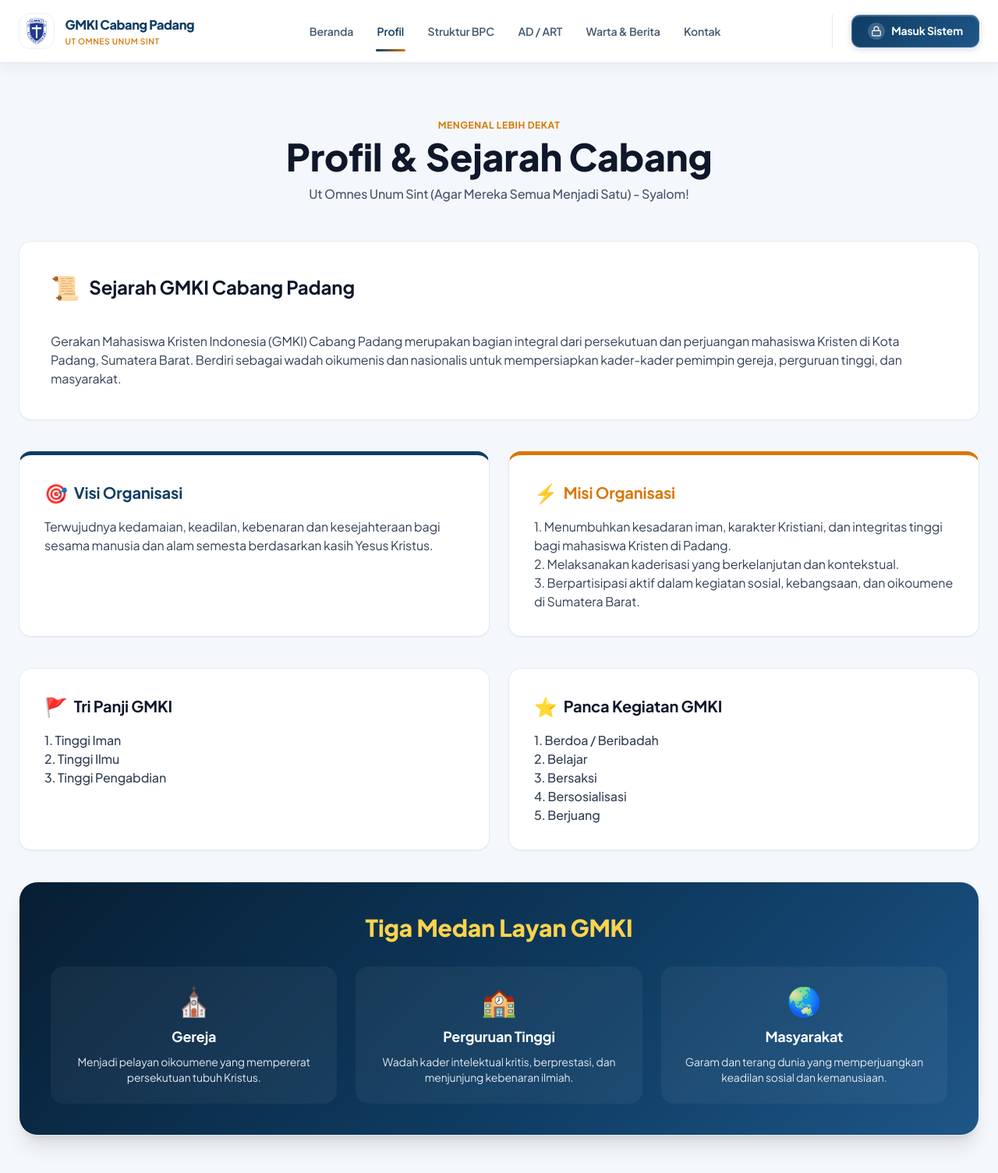
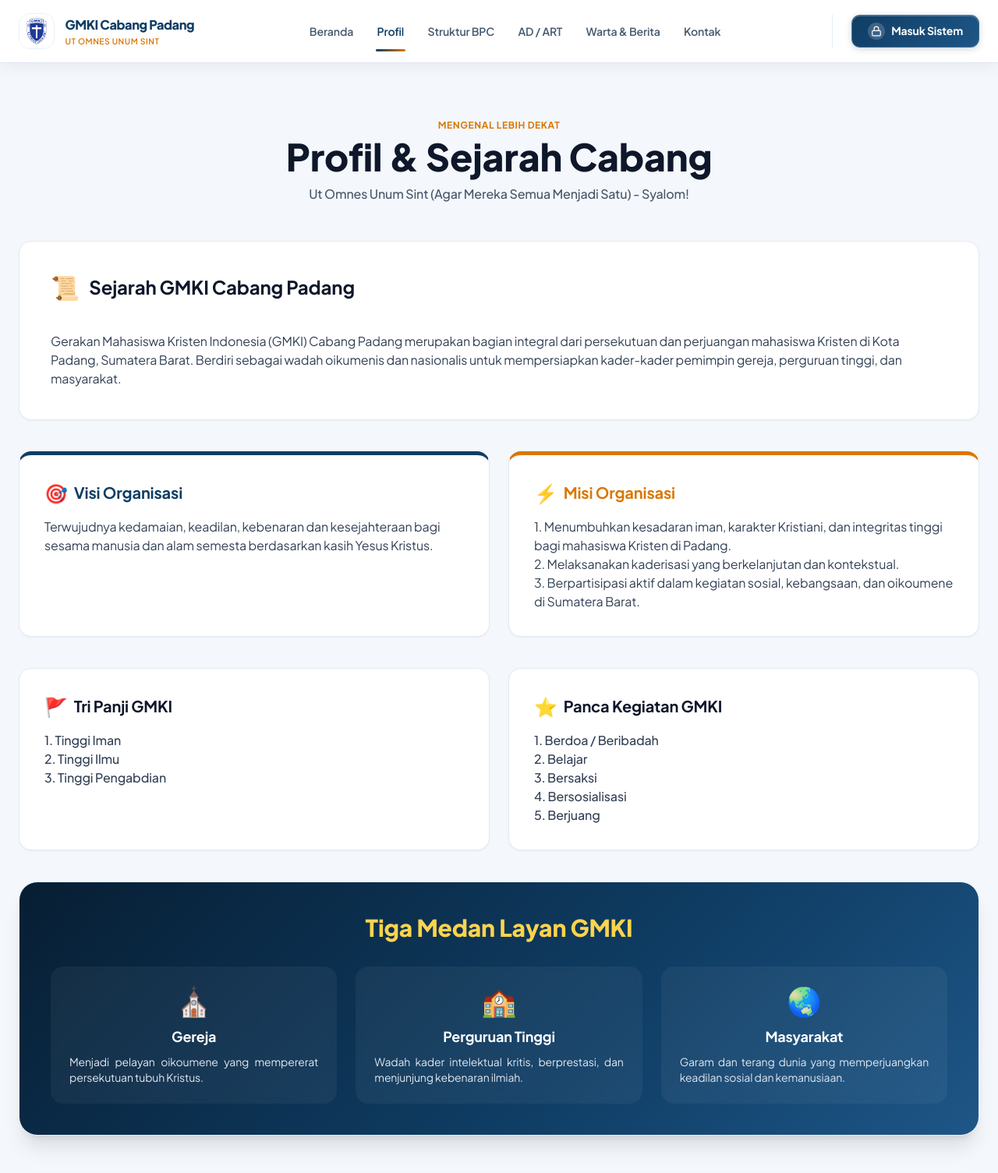
Before and after one commit to EdwardChorintians1604/gmkicabangpadang, a PHP site: page /profil in a window 1280 px wide. Shown: the top 1505 px of the page at 78% size. Run offline with PHP 8.4, Linux system fonts and the light colour scheme; data comes from the database, SQL or seed files in the repository; some libraries are stand-ins or nearby versions.

Commit message:
Perbaiki

```diff
--- a/frontend/templates/public/profil.php
+++ b/frontend/templates/public/profil.php
@@ -83,17 +83,17 @@
                 <div class="text-center p-6 rounded-2xl bg-white/5 backdrop-blur-sm border border-white/10 hover:bg-white/10 transition-colors">
                     <div class="text-4xl mb-3">⛪</div>
                     <h4 class="text-lg font-bold text-white mb-2">Gereja</h4>
-                    <p class="text-slate-200 text-xs sm:text-sm leading-relaxed">Menjadi pelayan oikoumene yang mempererat persekutuan tubuh Kristus.</p>
+                    <p class="text-slate-200 text-xs sm:text-sm leading-relaxed text-justify">Menjadi pelayan oikoumene yang mempererat persekutuan tubuh Kristus.</p>
                 </div>
                 <div class="text-center p-6 rounded-2xl bg-white/5 backdrop-blur-sm border border-white/10 hover:bg-white/10 transition-colors">
                     <div class="text-4xl mb-3">🏫</div>
                     <h4 class="text-lg font-bold text-white mb-2">Perguruan Tinggi</h4>
-                    <p class="text-slate-200 text-xs sm:text-sm leading-relaxed">Wadah kader intelektual kritis, berprestasi, dan menjunjung kebenaran ilmiah.</p>
+                    <p class="text-slate-200 text-xs sm:text-sm leading-relaxed text-justify">Wadah kader intelektual kritis, berprestasi, dan menjunjung kebenaran ilmiah.</p>
                 </div>
                 <div class="text-center p-6 rounded-2xl bg-white/5 backdrop-blur-sm border border-white/10 hover:bg-white/10 transition-colors">
                     <div class="text-4xl mb-3">🌏</div>
                     <h4 class="text-lg font-bold text-white mb-2">Masyarakat</h4>
-                    <p class="text-slate-200 text-xs sm:text-sm leading-relaxed">Garam dan terang dunia yang memperjuangkan keadilan sosial dan kemanusiaan.</p>
+                    <p class="text-slate-200 text-xs sm:text-sm leading-relaxed text-justify">Garam dan terang dunia yang memperjuangkan keadilan sosial dan kemanusiaan.</p>
                 </div>
             </div>
         </div>
```
